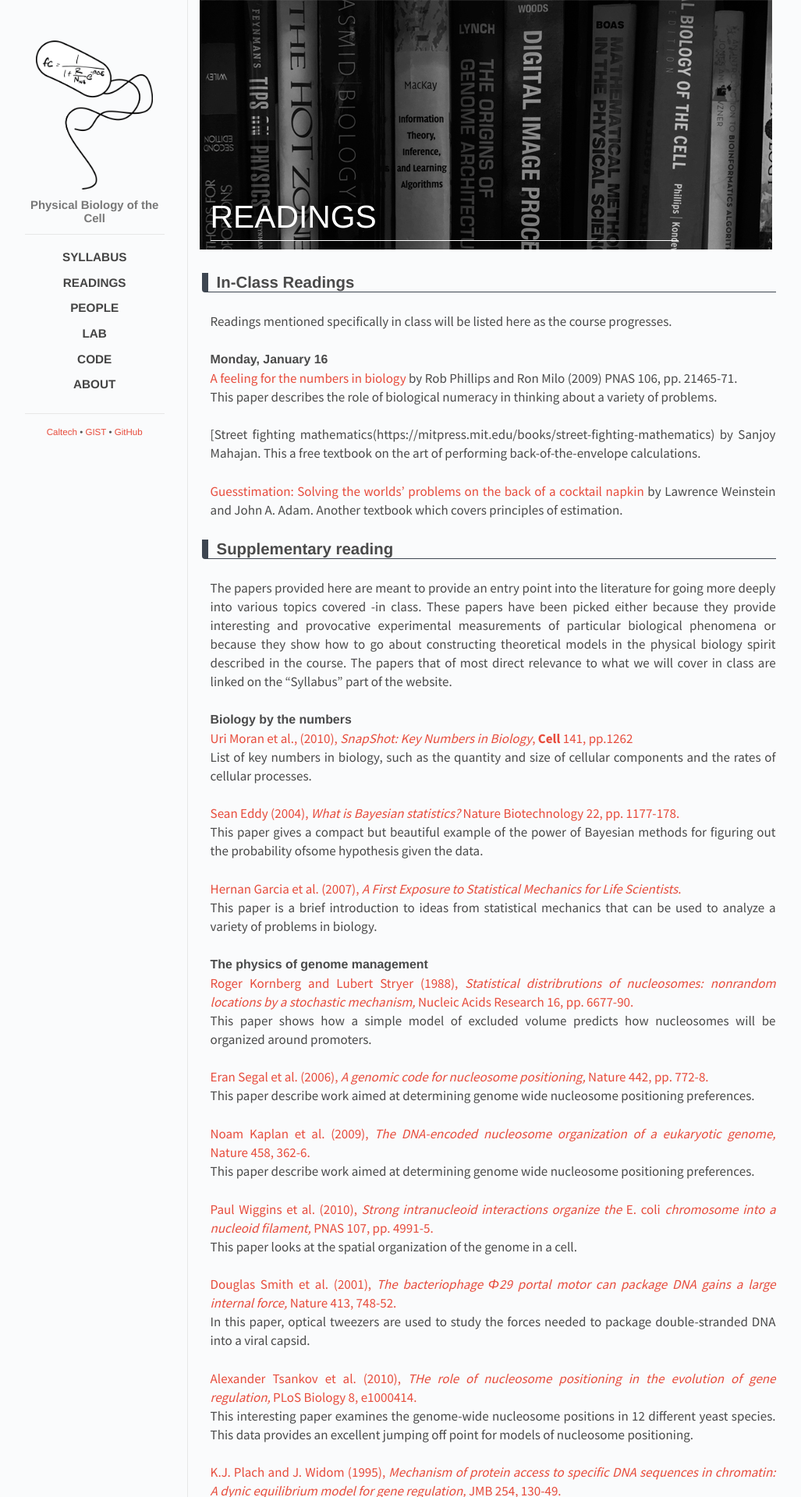
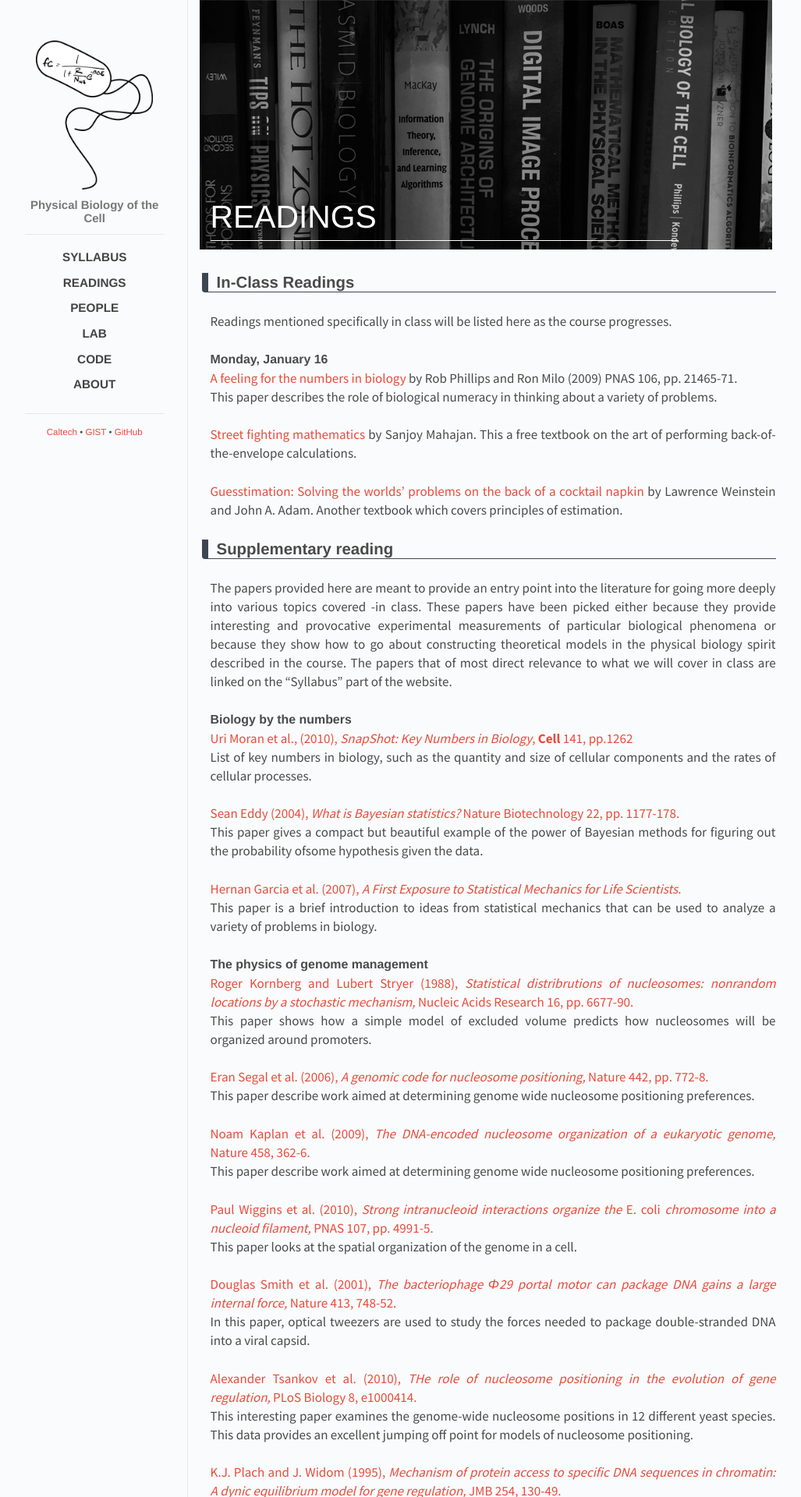
Before and after one commit to RPGroup-PBoC/gist_pboc_2017, a Jekyll site: the page built from _posts/2016-12-19-readings.md, in a window 1280 px wide. Shown: the top 1920 px of the page at 78% size, without its empty margins (118-1145 px from the left). Built offline with Jekyll 4.4.1, drawn with Linux system fonts in a browser that asks for light colours.

Commit message:
Update 2016-12-19-readings.md

```diff
--- a/_posts/2016-12-19-readings.md
+++ b/_posts/2016-12-19-readings.md
@@ -13,7 +13,7 @@ Readings mentioned specifically in class will be listed here as the course progr
  [A feeling for the numbers in biology](http://www.rpgroup.caltech.edu/courses/PBoC_CSHL_2015/files_2015/articles/Milo%20PNAS%202009%20%20Feeling%20for%20the%20numbers%20in%20Biology.pdf) by Rob Phillips and Ron Milo (2009) PNAS 106, pp. 21465-71. <br />
 This paper describes the role of biological numeracy in thinking about a variety of problems.<br />
 
-[Street fighting mathematics(https://mitpress.mit.edu/books/street-fighting-mathematics) by Sanjoy Mahajan. This a free textbook on the art of performing back-of-the-envelope calculations. <br />
+[Street fighting mathematics](https://mitpress.mit.edu/books/street-fighting-mathematics) by Sanjoy Mahajan. This a free textbook on the art of performing back-of-the-envelope calculations. <br />
 
 [Guesstimation: Solving the worlds' problems on the back of a cocktail napkin](http://press.princeton.edu/titles/8625.html) by Lawrence Weinstein and John A. Adam. Another textbook which covers principles of estimation. <br />
 
```
